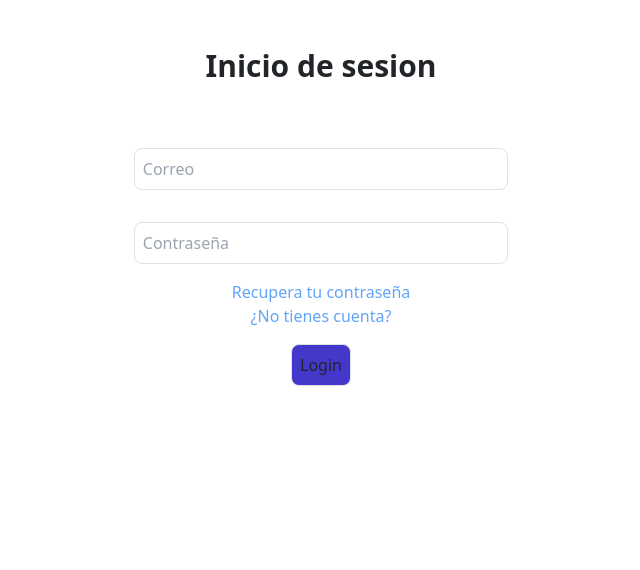
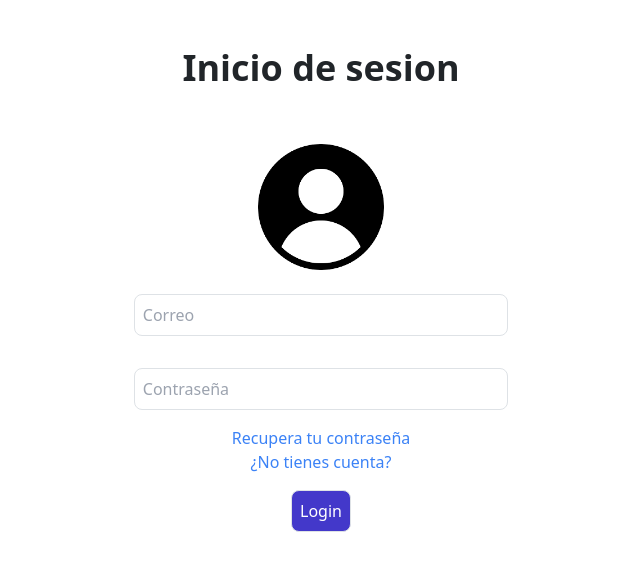
Before and after one commit to SnowwwCorny/Practicas-AWOS-SM42, a React (Create React App) app: page /Componente in a window 1280 px wide. Shown: the top 570 px of the page, without its empty margins (319-959 px from the left). Built offline with nearby package versions, Linux system fonts and the light colour scheme.

Commit message:
terminado

```diff
--- a/src/components/Componente.js
+++ b/src/components/Componente.js
@@ -1,21 +1,30 @@
 import React from 'react'
+import User from '../img/User.png'
 
 function Componente() {
     return (
         <>
-                <h1 className="font-bold text-3xl text-center p-5">Inicio de sesion</h1>
-                <img></img>
-            <div className="flex items-center justify-center p-3">
-                <input className="border rounded-lg p-2 w-[30%]" placeholder='Correo'></input>
+        <h1 className="font-bold text-4xl text-center p-5">Inicio de sesion</h1>
+            <div className="flex items-center justify-center p-2">
+                <img className="w-[10%]" src={User}></img>
             </div>
-            <div className="flex items-center justify-center p-3">
-                <input className="border rounded-lg p-2 w-[30%]" placeholder='Contraseña'></input>
-            </div>
-            <p className="text-blue-400 text-center">Recupera tu contraseña</p>
-            <p className="text-blue-400 text-center">¿No tienes cuenta?</p>
+
+                <div className="flex items-center justify-center p-3">
+                    <input className="border rounded-lg p-2 w-[30%]" placeholder='Correo' type='email'></input>
+                </div>
+                <div className="flex items-center justify-center p-3">
+                    <input className="border rounded-lg p-2 w-[30%]" placeholder='Contraseña' type='password'></input>
+                </div>
+
+            <a href='#'>
+                <p className="text-blue-500 text-center hover:text-blue-400">Recupera tu contraseña</p>
+            </a>
+            <a href='#'>
+                <p className="text-blue-500 text-center hover:text-blue-400">¿No tienes cuenta?</p>
+            </a>
 
             <div className="flex items-center justify-center p-3">
-                <button className="bg-indigo-700 border rounded-lg p-2 hover:bg-indigo-600">Login</button>
+                <button className="bg-indigo-700 border rounded-lg p-2 hover:bg-indigo-600 text-white">Login</button>
             </div>
 
         </>
```
Also changed, not shown: src/img/User.png (added).
